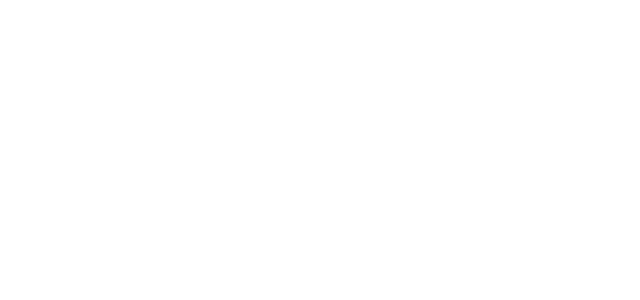
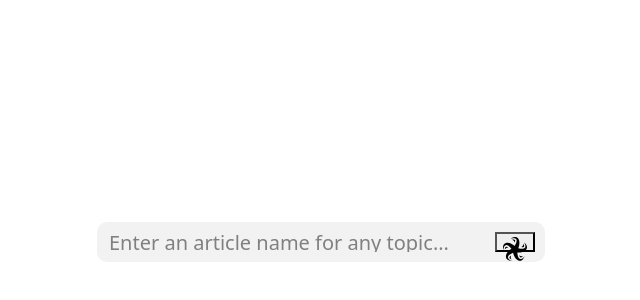
Before and after one commit to alzin/articlo, a React (Create React App) app: page /home in a window 1280 px wide. Before the commit this address had no page. Shown: the part 158-458 px from the top of the page, without its empty margins (319-959 px from the left). Built offline with nearby package versions, Linux system fonts and the light colour scheme.

Commit message:
fix endpoint

```diff
--- a/src/App.js
+++ b/src/App.js
@@ -11,7 +11,7 @@ function App() {
       <Routes>
         <Route path="/" element={<LandingPage />} />
         <Route path="/articles" element={<UserDashboard />} />
-        <Route path="/ask" element={<MainContainer />} />
+        <Route path="/home" element={<MainContainer />} />
       </Routes>
     </Router>
   );
--- a/src/api.js
+++ b/src/api.js
@@ -2,7 +2,7 @@ const API_URL = process.env.REACT_APP_ARTICLO_SERVER_URL;
 
 export const fetchAsk = async (question) => {
   try {
-    const response = await fetch(`${API_URL}article`, {
+    const response = await fetch(`${API_URL}/api/article`, {
       method: "POST",
       headers: { "Content-Type": "application/json" },
       body: JSON.stringify({ prompt: question }),
--- a/src/components/Login/Login.jsx
+++ b/src/components/Login/Login.jsx
@@ -2,7 +2,7 @@ import React, { useState } from "react";
 import axios from "axios";
 import Modal from "react-modal";
 
-import { Button } from 'reactstrap';
+import { Button } from "reactstrap";
 
 import "./Login.css";
 
@@ -22,13 +22,10 @@ const Login = ({ handleCloseLogin }) => {
     e.preventDefault();
 
     try {
-      const response = await axios.post(
-        `${SERVER_URL}api/login`,
-        formData
-      );
+      const response = await axios.post(`${SERVER_URL}/api/login`, formData);
       const { token } = response.data;
       localStorage.setItem("token", token);
-      window.location.href = "/ask";
+      window.location.href = "/home";
     } catch (error) {
       const errorMessage = error.response.data.message;
       alert(errorMessage);
--- a/src/components/Singup/Singup.jsx
+++ b/src/components/Singup/Singup.jsx
@@ -23,7 +23,7 @@ const Signup = ({ handleCloseSingup }) => {
     e.preventDefault();
 
     try {
-      const response = await axios.post(`${SERVER_URL}api/signup`, formData);
+      const response = await axios.post(`${SERVER_URL}/api/signup`, formData);
       console.log(response.data);
       const { token } = response.data;
       localStorage.setItem("token", token);
```
Also changed, not shown: 1 other file (tests, documents, lock files or other folders).
